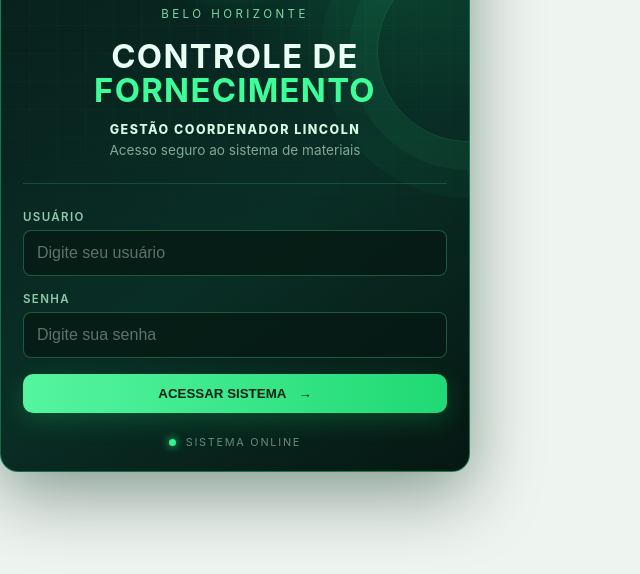
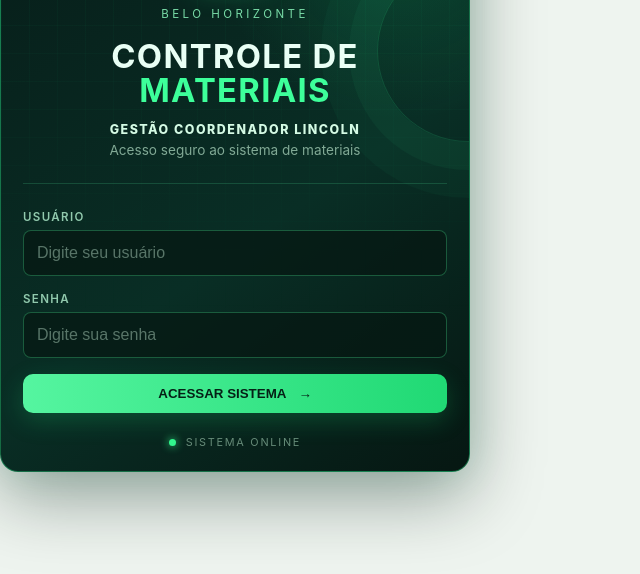
Before and after one commit to lincolnsp01-design/gestao-materiais-coord-lincoln, a website: page public/index.html in a window 1280 px wide. Shown: the part 132-706 px from the top of the page, without its empty margins (0-640 px from the left). Drawn offline with Linux system fonts and the light colour scheme; no server answers.

Commit message:
Alterar título para Controle de Materiais

```diff
--- a/public/index.html
+++ b/public/index.html
@@ -13,7 +13,7 @@
       <span class="pulso"></span>
     </div>
     <p class="local-login">BELO HORIZONTE</p>
-    <h1>CONTROLE DE<br><span>FORNECIMENTO</span></h1>
+    <h1>CONTROLE DE<br><span>MATERIAIS</span></h1>
     <p class="gestao-login">GESTÃO COORDENADOR LINCOLN</p>
     <p class="orientacao-login">Acesso seguro ao sistema de materiais</p>
     <form id="login-form">
```
